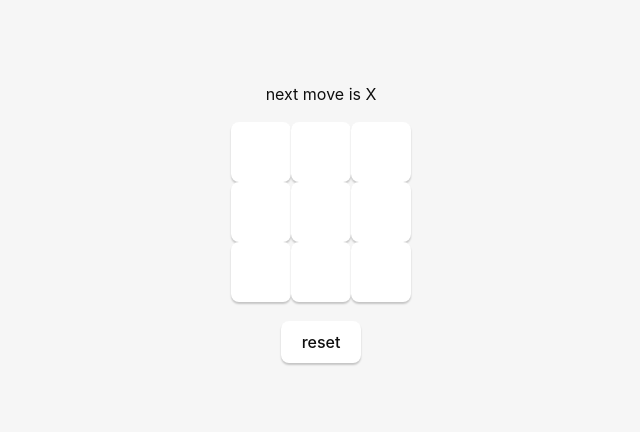
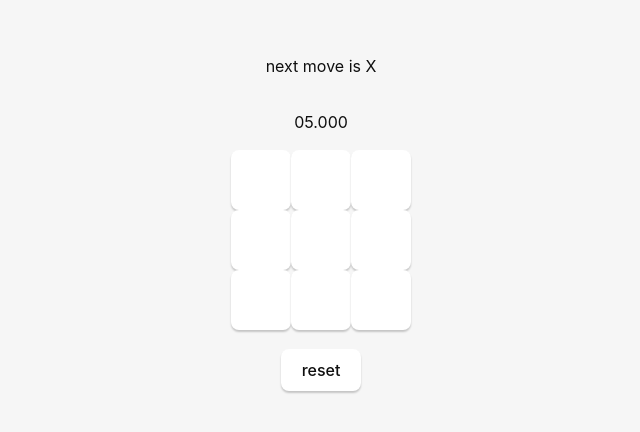
Before and after one commit to innermond/tictactoe, a React (Vite) app: page / in a window 1280 px wide. Shown: the part 184-616 px from the top of the page, without its empty margins (319-959 px from the left). Built offline with nearby package versions, Linux system fonts and the light colour scheme.

Commit message:
add: timer for moves

```diff
--- a/src/App.jsx
+++ b/src/App.jsx
@@ -1,20 +1,35 @@
-import { Message, Board, History } from "./components";
+import { Message, Board, History, Timer } from "./components";
+import { STOP } from "./timer-component";
 import useGameState from "./state";
-import { useState } from "react";
+import { useState, useRef } from "react";
 import "./App.css";
 
 const Game = () => {
+  const TIME_PER_MOVE = 5;
   const [won, setWon] = useState(null);
   const { state, current, setHistory, setPos, setWinnerIs } = useGameState();
   const xo = state.pos % 2 === 0 ? "X" : "O";
+  const [counting, setCounting] = useState(-1);
+  const lastClicked = useRef([]);
+  const onExpired = (expired) => {
+    if (expired) {
+      setWon(null);
+      setWinnerIs(xo == "X" ? "O" : "X");
+      setCounting(STOP);
+      lastClicked.current = Array(9).fill(null).map((_, i) => i);
+    }
+  };
 
   const onclick = (i) => {
-    console.log("square clicked");
+    if (current[i] !== null) return;
+    if (state.winnerIs !== null) return;
+
+    if (lastClicked.current.length > 0 && lastClicked.current.includes(i)) return;
+    lastClicked.current.push(i);
+    setCounting(i);
+
     const modeAdd = state.pos === state.history.length - 1;
 
-    if (current[i] !== null) return;
-    if (state.winnerIs !== null) return;
-    console.log(state.pos);
     const fresh = [...current];
     fresh[i] = xo;
     let history;
@@ -27,15 +42,23 @@ const Game = () => {
     if (winner) {
       setWon(wonIndices);
       setWinnerIs(winner);
+      setCounting(STOP);
     }
     setPos(state.pos + 1);
     setHistory(history);
+    console.log("move", lastClicked.current.length === 9)
+    if (lastClicked.current.length === 9) {
+      setCounting(STOP);
+      setWinnerIs("nobody");
+    };
   }
 
   const onjump = (i) => {
-    console.log(`jumped to ${i}`);
+    console.log(`jumped to ${i} counting ${counting}`);
     setPos(i);
     setWon(null);
+    setCounting(STOP);
+    lastClicked.current = [];
     const [winner, wonIndices] = checkWinner(state.history[i]);
     setWinnerIs(winner);
     if (winner) {
@@ -45,6 +68,7 @@ const Game = () => {
 
   return <div className="container">
     <Message winnerIs={state.winnerIs} xo={xo} />
+    <Timer countdown={TIME_PER_MOVE} start={counting} onExpired={onExpired} />
     <Board current={current} onclick={onclick} won={won} />
     <History history={state.history} onjump={onjump} />
   </div>
--- a/src/components.jsx
+++ b/src/components.jsx
@@ -8,3 +8,4 @@ const History = ({ history, onjump }) => {
 
 export { Message, History };
 export { default as Board } from "./board-component";
+export { default as Timer } from "./timer-component";
--- /dev/null
+++ b/src/timer-component.jsx
@@ -0,0 +1,50 @@
+import { useRef, useState, useEffect } from "react";
+
+const STEP = 10;
+const STOP = -1;
+const format = (t) => {
+  const sec = String(Math.trunc(t / 1000)).padStart(2, "0");
+  const milli = String(Math.abs(t % 1000)).padStart(3, "0");
+  return `${sec}.${milli}`;
+}
+
+const Timer = ({ countdown, start, onExpired }) => {
+  // convert countdown to s ms format
+  let time = useRef(countdown * 1000);
+  const timmerId = useRef(null);
+  const [display, setDisplay] = useState(time.current);
+
+  useEffect(() => {
+    const cleanup = () => {
+      clearInterval(timmerId.current);
+      timmerId.current = null;
+    };
+
+    if (start === STOP) {
+      cleanup();
+      return;
+    } else {
+      time.current = countdown * 1000;
+      setDisplay(time.current);
+    }
+
+    timmerId.current = setInterval(() => {
+      time.current -= STEP;
+      setDisplay(time.current);
+      if (time.current <= 0) {
+        onExpired(true);
+        cleanup();
+      }
+      if (start === STOP) {
+        cleanup();
+      }
+    }, STEP);
+
+    return cleanup;
+  }, [start, onExpired]);
+
+  return <p>{format(display)}</p>
+}
+
+export default Timer;
+export { STOP };
```
